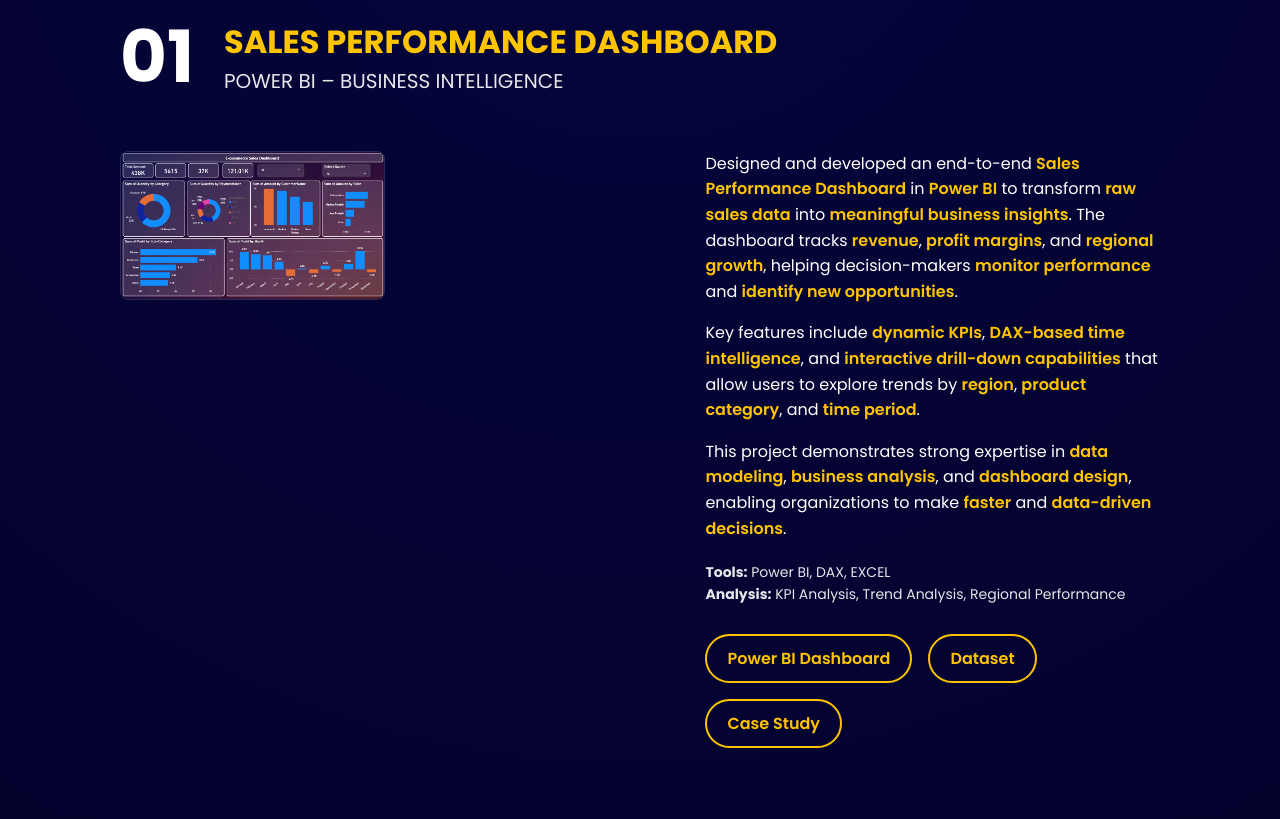
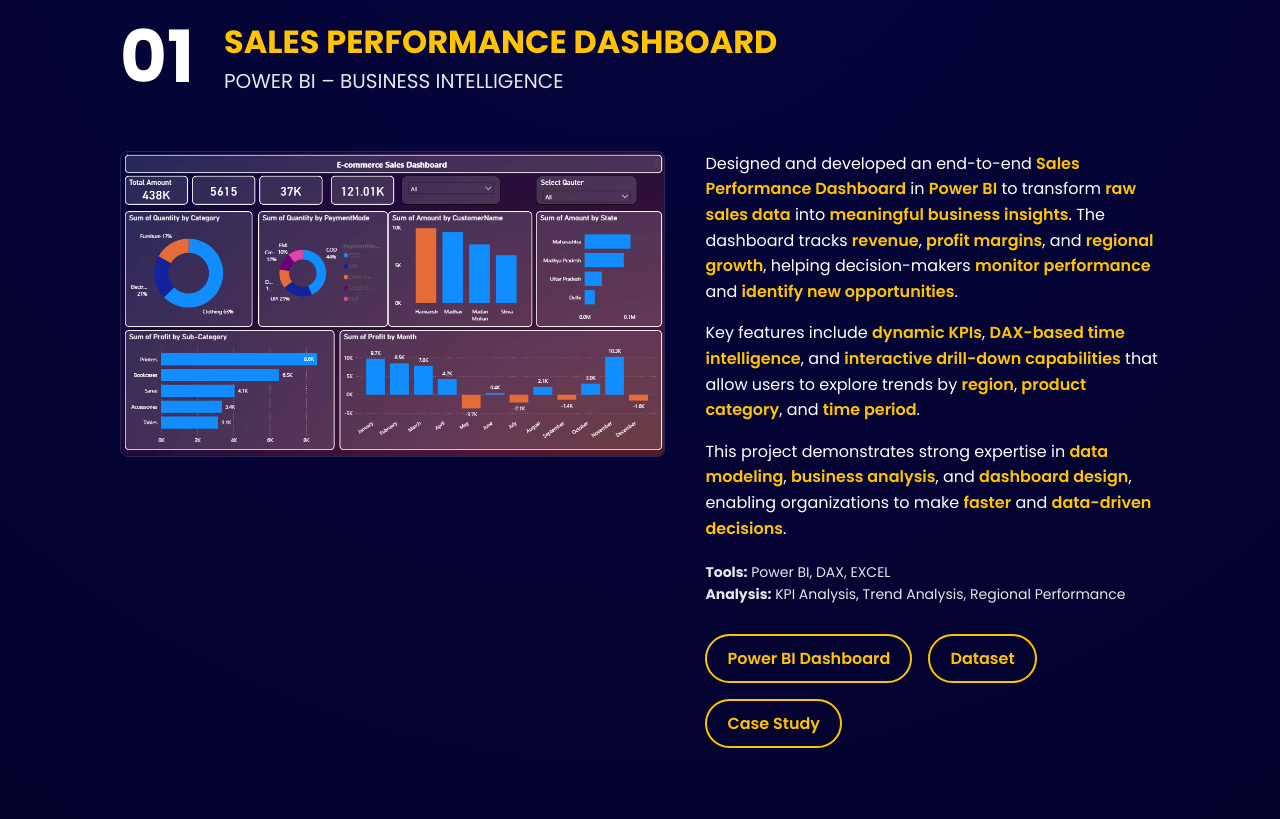
Before and after one commit to abdullah-kashif/PortfoliobyAbdullah, a plain HTML site: page index.html in a window 1280 px wide. Shown: the part 3241-4060 px from the top of the page. Drawn offline with Linux system fonts and the light colour scheme.

Commit message:
portfolio image size set

```diff
--- a/style.css
+++ b/style.css
@@ -1016,7 +1016,7 @@ body {
 /* IMAGES */
 .project-images {
     display: grid;
-    grid-template-columns: 1fr 1fr;
+    grid-template-columns: 1fr;
     gap: 16px;
 }
 
@@ -1024,14 +1024,12 @@ body {
     width: 100%;
     border-radius: 8px;
     border: 1px solid rgba(255,255,255,0.15);
-
     transition: transform 0.3s ease;
 }
 
 .project-images img:hover {
-    transform: scale(1.03);
+    transform: scale(1.05);
 }
-
 /* DESCRIPTION */
 .project-desc p {
     font-size: 16px;
```
